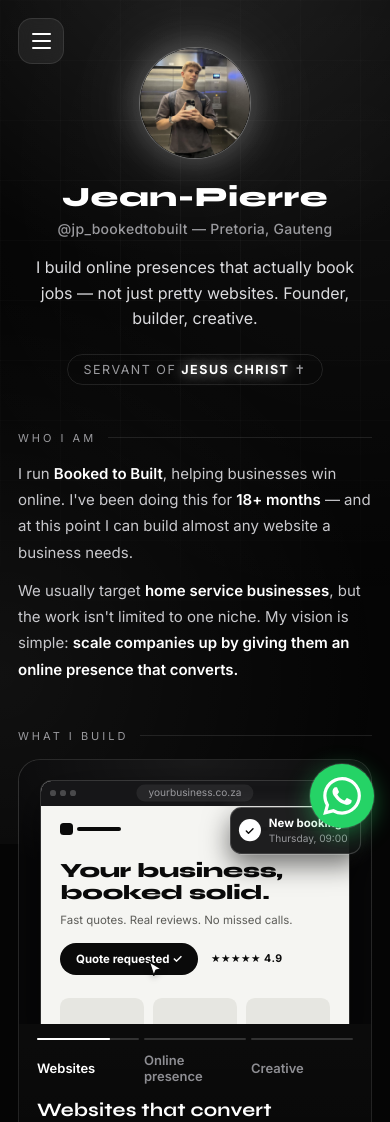
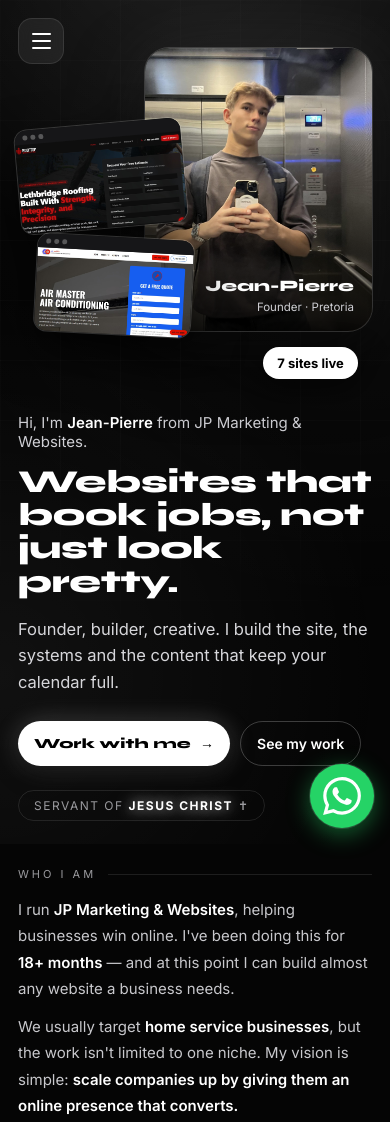
Before and after one commit to wst7figs/jp-bookedtobuilt, a plain HTML site: page index.html in a window 390 px wide. Shown: the top 1122 px of the page. Drawn offline with Linux system fonts and the light colour scheme.

Commit message:
Rename to JP Marketing & Websites, new portrait + work hero
- Business name is now JP Marketing & Websites (titles, top bar, about, footer)
- Hero combines a portrait card with two client sites fanned over it
- Hero buttons now show on phones too
- Keep the hero comparison page and local server out of the deploy

Co-Authored-By: Claude Opus 5.5 <noreply@anthropic.com>

```diff
--- a/index.html
+++ b/index.html
@@ -3,8 +3,8 @@
 <head>
 <meta charset="UTF-8" />
 <meta name="viewport" content="width=device-width, initial-scale=1.0" />
-<title>JP — Booked to Built</title>
-<meta name="description" content="JP — founder of Booked to Built. I build online presences that book jobs. Web, creative, photography & video." />
+<title>JP Marketing &amp; Websites</title>
+<meta name="description" content="JP Marketing &amp; Websites — Jean-Pierre builds online presences that book jobs. Web, creative, photography & video." />
 <link rel="icon" type="image/svg+xml" href="/favicon.svg" />
 <link rel="icon" type="image/png" sizes="32x32" href="/favicon-32.png" />
 <link rel="apple-touch-icon" href="/apple-touch-icon.png" />
@@ -67,78 +67,57 @@
     padding:64px 22px 80px;
   }
 
-  /* ---------- HERO ---------- */
-  .hero{text-align:center;animation:rise .8s ease both}
-  .avatar-row{margin-bottom:22px}
-  .avatar{
-    width:128px;height:128px;
-    margin:0 auto;
-    border-radius:50%;
-    position:relative;
-    display:grid;place-items:center;
-    background:
-      linear-gradient(145deg,#1a1a1c,#050505);
-    box-shadow:
-      0 0 0 1px rgba(255,255,255,.18),
-      0 0 30px rgba(255,255,255,.25),
-      0 0 80px rgba(255,255,255,.12);
-    overflow:hidden;
-    animation:pulseGlow 4s ease-in-out infinite;
+  /* ---------- HERO: copy + portrait card with client sites fanned over it ---------- */
+  .hero{display:grid;gap:34px;animation:rise .8s ease both}
+  .hero-visual{order:-1}
+  .kicker{font-size:15px;color:#cfcfd4;margin-bottom:14px}
+  .kicker b{color:#fff;font-weight:600}
+  .headline{
+    font-family:'Syne',sans-serif;font-weight:800;
+    font-size:clamp(30px,8.2vw,44px);line-height:1.04;letter-spacing:-.01em;
   }
-  .avatar img{width:100%;height:100%;object-fit:cover;border-radius:50%}
-  .avatar .initials{
-    font-family:'Syne',sans-serif;
-    font-weight:800;
-    font-size:42px;
-    letter-spacing:1px;
-    color:#fff;
-    text-shadow:0 0 18px rgba(255,255,255,.6);
-  }
-  .name{
-    font-family:'Syne',sans-serif;
-    font-weight:800;
-    font-size:34px;
-    letter-spacing:.5px;
-    margin-bottom:6px;
-  }
-  .name .glow{text-shadow:0 0 22px var(--glow)}
-  .fullname{
-    font-size:17px;
-    font-weight:500;
-    color:#e8e8ea;
-    letter-spacing:.5px;
-    margin-bottom:4px;
-  }
-  .handle{
-    color:var(--muted);
-    font-size:14px;
-    font-weight:500;
-    letter-spacing:.3px;
-    margin-bottom:18px;
-  }
-  .tag{
-    font-size:16px;
-    line-height:1.6;
-    color:#dcdcdf;
-    max-width:430px;
-    margin:0 auto 8px;
-    font-weight:400;
-  }
+  .tag{font-size:16.5px;line-height:1.6;color:#d6d6da;margin:18px 0 0;max-width:520px}
   .verse{
-    display:inline-block;
-    margin-top:14px;
-    font-size:12.5px;
-    letter-spacing:1.5px;
-    text-transform:uppercase;
-    color:var(--muted);
-    border:1px solid var(--line);
-    border-radius:999px;
-    padding:7px 16px;
+    display:inline-block;margin-top:24px;
+    font-size:12px;letter-spacing:1.5px;text-transform:uppercase;color:var(--muted);
+    border:1px solid var(--line);border-radius:999px;padding:7px 15px;
   }
   .verse b{color:#fff;text-shadow:0 0 14px var(--glow)}
 
+  /* the visual is drawn in % of its own box, so it scales as one piece at every width */
+  .hero-visual{position:relative;width:100%;max-width:460px;aspect-ratio:46/43}
+  .portrait{
+    position:absolute;right:0;top:0;width:64%;aspect-ratio:4/5;margin:0;
+    border-radius:24px;overflow:hidden;background:#111;
+    box-shadow:0 0 0 1px rgba(255,255,255,.16),0 30px 70px rgba(0,0,0,.6),0 0 70px rgba(255,255,255,.08);
+  }
+  .portrait img{width:100%;height:100%;object-fit:cover;object-position:50% 18%;display:block}
+  .portrait::after{content:"";position:absolute;inset:auto 0 0 0;height:42%;background:linear-gradient(transparent,rgba(0,0,0,.88))}
+  .portrait figcaption{position:absolute;left:14px;right:18px;bottom:16px;z-index:1;text-align:right}
+  .portrait figcaption b{display:block;font-family:'Syne',sans-serif;font-size:19px;font-weight:800}
+  .portrait figcaption span{font-size:12.5px;color:#cfcfd4}
+  .hshot{
+    position:absolute;display:block;aspect-ratio:16/10;border-radius:12px;overflow:hidden;background:#111;
+    box-shadow:0 0 0 1px rgba(255,255,255,.18),0 22px 50px rgba(0,0,0,.7);
+    transition:transform .45s cubic-bezier(.2,.7,.3,1);
+  }
+  .hshot i{display:block;height:7%;min-height:14px;background:#161618;position:relative}
+  .hshot i::before{
+    content:"";position:absolute;left:8px;top:50%;width:5px;height:5px;margin-top:-2.5px;border-radius:50%;
+    background:rgba(255,255,255,.28);box-shadow:8px 0 rgba(255,255,255,.28),16px 0 rgba(255,255,255,.28);
+  }
+  .hshot img{width:100%;height:93%;object-fit:cover;object-position:top;display:block}
+  .hs1{left:0;top:23%;width:54%;transform:rotate(-5deg);z-index:2}
+  .hs2{left:5%;top:57%;width:50%;transform:rotate(3deg);z-index:3}
+  .hshot:hover{transform:rotate(0) scale(1.04);z-index:4}
+  .hero-count{
+    position:absolute;right:4%;bottom:0;z-index:4;
+    background:#fff;color:#000;text-decoration:none;font-weight:700;font-size:13px;
+    padding:8px 14px;border-radius:999px;box-shadow:0 10px 30px rgba(0,0,0,.5);
+  }
+
   /* ---------- HERO ACTIONS (wide screens only; phones use the menu button) ---------- */
-  .hero-actions{display:none}
+  .hero-actions{display:flex;flex-wrap:wrap;gap:12px;margin-top:26px}
   .hero-cta{
     display:inline-flex;align-items:center;gap:9px;
     background:#fff;color:#000;text-decoration:none;white-space:nowrap;
@@ -552,8 +531,13 @@
   @media(max-width:480px){
     .wa-float{right:16px;bottom:16px;width:64px;height:64px}
     .wrap{padding:48px 18px 60px}
-    .name{font-size:28px}
-    .avatar{width:110px;height:110px}
+    .hs1{width:47%}
+    .hs2{width:44%}
+    .portrait figcaption b{font-size:16px}
+    .portrait figcaption span{font-size:11.5px}
+    .hero-cta{font-size:14px;padding:13px 16px}
+    .hero-ghost{font-size:14px;padding:13px 16px}
+    .hero-actions{gap:10px}
   }
 
   /* ---------- MOBILE NAV (hamburger) ---------- */
@@ -646,19 +630,14 @@
     .section{margin-top:92px}
     .section-label{margin-bottom:24px}
 
-    /* hero: words on the left, photo on the right */
-    .hero{
-      display:grid;grid-template-columns:minmax(0,1fr) auto;column-gap:72px;align-items:center;
-      text-align:left;padding:34px 0 10px;
-    }
-    .hero>*{grid-column:1}
-    .hero>.avatar-row{grid-column:2;grid-row:1 / span 5;margin:0}
-    .avatar{width:300px;height:300px}
-    .name{font-size:clamp(48px,5.3vw,72px);line-height:1;margin-bottom:16px;white-space:nowrap}
-    .handle{font-size:15px;margin-bottom:24px}
-    .tag{font-size:21px;line-height:1.5;max-width:560px;margin:0}
-    .verse{justify-self:start;margin-top:26px}
-    .hero-actions{display:flex;gap:12px;margin-top:30px}
+    /* hero: copy on the left, portrait + work on the right */
+    .hero{grid-template-columns:minmax(0,1fr) minmax(0,460px);column-gap:64px;align-items:center;padding:30px 0 0}
+    .hero-visual{order:0;justify-self:end}
+    .kicker{font-size:16px;margin-bottom:18px}
+    .headline{font-size:clamp(38px,3.9vw,52px)}
+    .tag{font-size:19px;margin-top:22px}
+    .hero-actions{margin-top:30px}
+    .verse{margin-top:28px}
 
     /* about: the two paragraphs sit side by side */
     .about{display:grid;grid-template-columns:1fr 1fr;column-gap:56px}
@@ -683,8 +662,10 @@
   }
   /* small laptops: give the copy side of the demo more room so the three labels stay on one line */
   @media(min-width:900px) and (max-width:1100px){
-    .avatar{width:240px;height:240px}
-    .hero{column-gap:48px}
+    .hero{grid-template-columns:minmax(0,1fr) minmax(0,380px);column-gap:40px}
+    .hs1{width:47%}
+    .hs2{width:44%}
+    .portrait figcaption b{font-size:16px}
     .build{grid-template-columns:minmax(0,1fr) minmax(0,1fr)}
     .build-tabs{padding:0 28px}
     .build-tab{font-size:13px}
@@ -715,7 +696,7 @@
   <!-- TOP BAR: wide screens only; phones get the hamburger above -->
   <div class="topbar">
     <div class="topbar-in">
-      <a class="topbar-name" href="#">Jean-Pierre</a>
+      <a class="topbar-name" href="#">JP Marketing &amp; Websites</a>
       <nav class="topbar-links" aria-label="Sections">
         <a href="#about">About</a>
         <a href="#services">Services</a>
@@ -730,28 +711,31 @@
 
     <!-- HERO -->
     <header class="hero">
-      <div class="avatar-row">
-        <div class="avatar">
-          <!-- Drop your photo in this folder as profile.jpg and it shows automatically.
-               If it's missing, the JP monogram is shown instead. -->
-          <img src="profile.jpg" alt="JP" onerror="this.style.display='none';this.nextElementSibling.style.display='grid'" />
-          <span class="initials" style="display:none">JP</span>
+      <div class="hero-copy">
+        <p class="kicker">Hi, I'm <b>Jean-Pierre</b> from JP Marketing &amp; Websites.</p>
+        <h1 class="headline">Websites that book jobs, not just look pretty.</h1>
+        <p class="tag">Founder, builder, creative. I build the site, the systems and the content that keep your calendar full.</p>
+        <div class="hero-actions">
+          <a class="hero-cta" href="book.html">Work with me <span class="cta-arrow">→</span></a>
+          <a class="hero-ghost" href="#work">See my work</a>
         </div>
+        <span class="verse">Servant of <b>Jesus Christ</b> ✝</span>
       </div>
-      <h1 class="name">Jean-Pierre</h1>
-      <p class="handle">@jp_bookedtobuilt — Pretoria, Gauteng</p>
-      <p class="tag">I build online presences that actually book jobs — not just pretty websites. Founder, builder, creative.</p>
-      <span class="verse">Servant of <b>Jesus Christ</b> ✝</span>
-      <div class="hero-actions">
-        <a class="hero-cta" href="book.html">Work with me <span class="cta-arrow">→</span></a>
-        <a class="hero-ghost" href="#work">See my work</a>
+      <div class="hero-visual">
+        <figure class="portrait">
+          <img src="profile.jpg" alt="Jean-Pierre" />
+          <figcaption><b>Jean-Pierre</b><span>Founder · Pretoria</span></figcaption>
+        </figure>
+        <a class="hshot hs1" href="https://rooftopwarriors.ca" target="_blank" rel="noopener" aria-label="Rooftop Warriors website"><i></i><img src="work-rooftop.jpg" alt="" /></a>
+        <a class="hshot hs2" href="https://airmasterairconditioning.co.za" target="_blank" rel="noopener" aria-label="Air Master website"><i></i><img src="work-airmaster.jpg" alt="" /></a>
+        <a class="hero-count" href="#work">7 sites live</a>
       </div>
     </header>
 
     <!-- ABOUT -->
     <section class="section about" id="about">
       <div class="section-label">Who I Am</div>
-      <p>I run <strong>Booked to Built</strong>, helping businesses win online. I've been doing this for <strong data-since="2025-05-01">18+ months</strong> — and at this point I can build almost any website a business needs.</p>
+      <p>I run <strong>JP Marketing &amp; Websites</strong>, helping businesses win online. I've been doing this for <strong data-since="2025-05-01">18+ months</strong> — and at this point I can build almost any website a business needs.</p>
       <p>We usually target <strong>home service businesses</strong>, but the work isn't limited to one niche. My vision is simple: <strong>scale companies up by giving them an online presence that converts.</strong></p>
     </section>
 
@@ -956,7 +940,7 @@
     </div>
 
     <footer>
-      JP <span class="dot">•</span> Booked to Built <span class="dot">•</span> Pretoria, Gauteng
+      JP Marketing &amp; Websites <span class="dot">•</span> Pretoria, Gauteng
     </footer>
 
   </main>
```
Also changed, not shown: book.html (+2 -2 lines), 2 other files.
